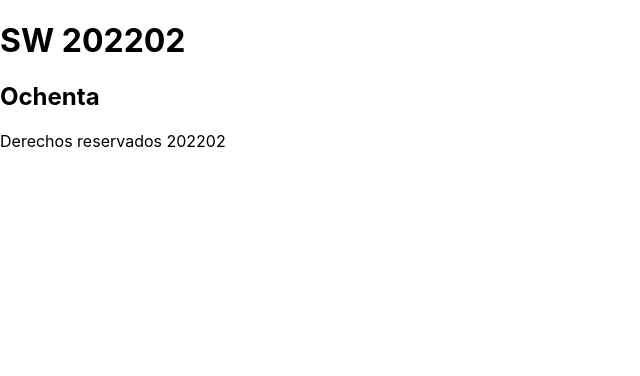
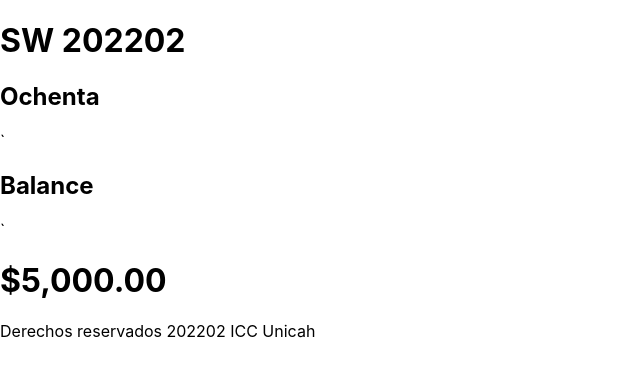
Before and after one commit to jdrg7/ochentafe, a React (Create React App) app: page / in a window 1280 px wide. Shown: the top 376 px of the page, without its empty margins (0-640 px from the left). Built offline with nearby package versions, Linux system fonts and the light colour scheme.

Commit message:
estructura del prpyecto

```diff
--- a/src/App.js
+++ b/src/App.js
@@ -1,5 +1,6 @@
 import logo from './logo.svg';
 import './App.css';
+import Summary from './Views/Summary/indes';
 
 function App() {
   return (
@@ -9,10 +10,10 @@ function App() {
       <h2>Ochenta</h2>
       </header>
       <main>
-
+        <Summary></Summary>
       </main>
       <footer>
-      <div>Derechos reservados 202202 </div>
+      <div>Derechos reservados 202202 ICC Unicah</div>
       </footer>
     </>
   );
--- /dev/null
+++ b/src/Components/BalanceCard/index.js
@@ -0,0 +1,9 @@
+const BalanceCard = ()=>{
+    return (
+        <>
+        `<h2>Balance</h2>`
+        <h1>$5,000.00</h1>
+        </>
+    )
+}
+export default BalanceCard;
--- /dev/null
+++ b/src/Views/Summary/indes.js
@@ -0,0 +1,11 @@
+import BalanceCard from "../../Components/BalanceCard";
+
+const Summary = ()=>{
+    return (
+        <>
+            <BalanceCard></BalanceCard>
+        </>
+    )
+}
+
+export default Summary;
```
